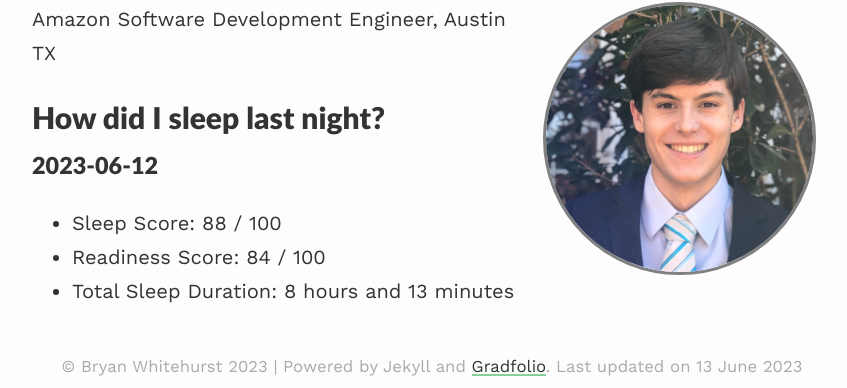
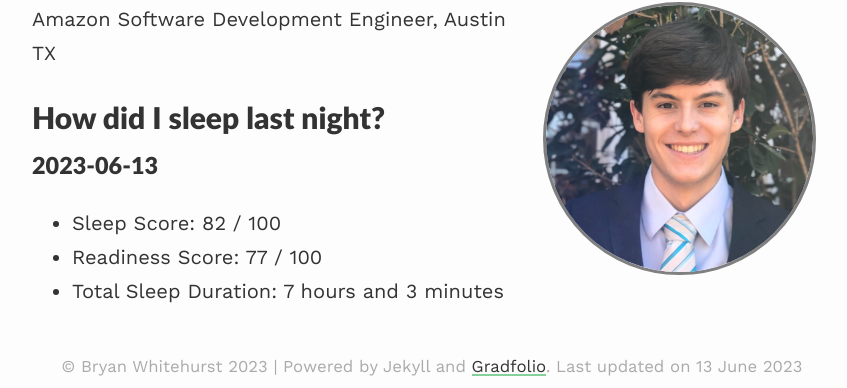
Before and after one commit to BryanWhitehurst/bryanwhitehurst.github.io, a Jekyll site: the page built from index.md, in a window 1280 px wide. Shown: the part 190-578 px from the top of the page, without its empty margins (208-1055 px from the left). Built offline with Jekyll 4.4.1, drawn with Linux system fonts in a browser that asks for light colours; nearby versions of some CDN libraries.

Commit message:
daily oura update

```diff
--- a/index.md
+++ b/index.md
@@ -10,7 +10,7 @@ published: true
 Amazon Software Development Engineer, Austin TX
 
 # How did I sleep last night?
-### 2023-06-12
-- Sleep Score: 88 / 100
-- Readiness Score: 84 / 100
-- Total Sleep Duration: 8 hours and 13 minutes
+### 2023-06-13
+- Sleep Score: 82 / 100
+- Readiness Score: 77 / 100
+- Total Sleep Duration: 7 hours and 3 minutes
```
